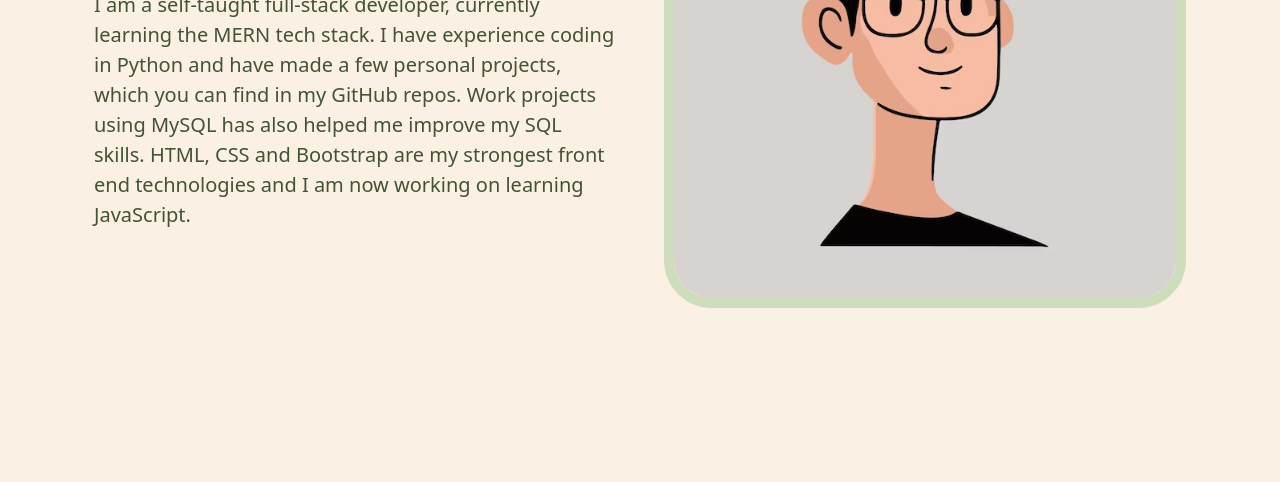
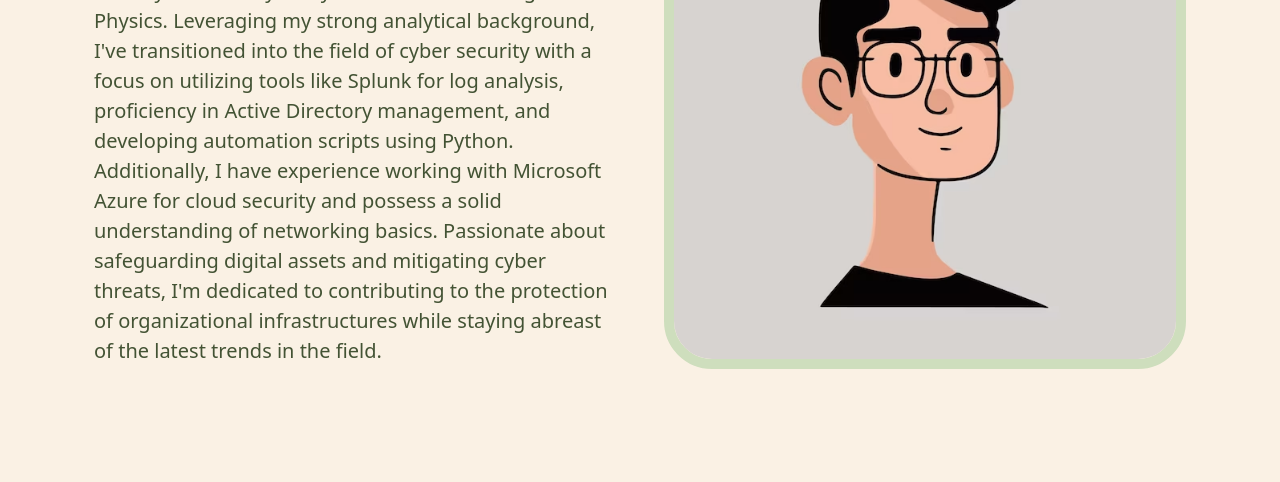
Before and after one commit to hussaine1/Portfolio-Website, a plain HTML site: page index.html in a window 1280 px wide. Shown: the part 410-892 px from the top of the page. Before the commit the page ends 800 px from the top, so only its background shows below. Drawn offline with nearby package versions, Linux system fonts and the light colour scheme.

Commit message:
intro change

```diff
--- a/index.html
+++ b/index.html
@@ -47,7 +47,7 @@
                 <div class="col-lg-6 home-text">
                     <h1 style="color:#435334 !important"  class="display-1 fw-bold text-body-emphasis lh-1 mb-3 pb-5 hello-text">Hello.</h1>
                     <h2 clas="display-5 fw-bold text-body-emphasis lh-1 mb-3">My name is Etisham.</h2>
-                    <p class="lead pb-5">I am a self-taught full-stack developer, currently learning the MERN tech stack. I have experience coding in Python and have made a few personal projects, which you can find in my GitHub repos. Work projects using MySQL has also helped me improve my SQL skills. HTML, CSS and Bootstrap are my strongest front end technologies and I am now working on learning JavaScript.</p>
+                    <p class="lead pb-5">I'm a cyber security analyst with a Master's degree in Physics. Leveraging my strong analytical background, I've transitioned into the field of cyber security with a focus on utilizing tools like Splunk for log analysis, proficiency in Active Directory management, and developing automation scripts using Python. Additionally, I have experience working with Microsoft Azure for cloud security and possess a solid understanding of networking basics. Passionate about safeguarding digital assets and mitigating cyber threats, I'm dedicated to contributing to the protection of organizational infrastructures while staying abreast of the latest trends in the field.</p>
                 </div>
                 <div class="col-10 col-sm-8 col-lg-6">
                     <img src="./images/pics/profile-picture-new.avif" class="d-block mx-lg-auto img-fluid professional-pic" alt="Bootstrap Themes" width="700" height="500" loading="lazy">
```
